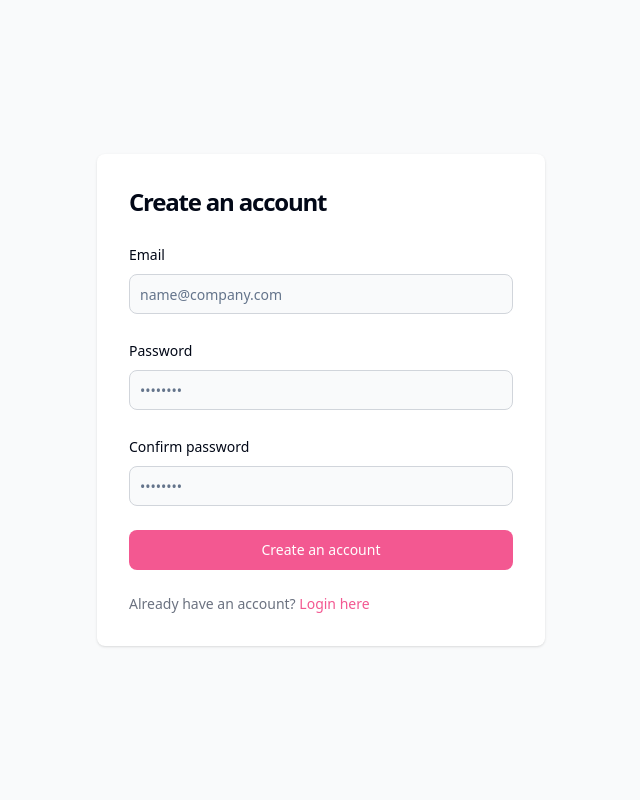
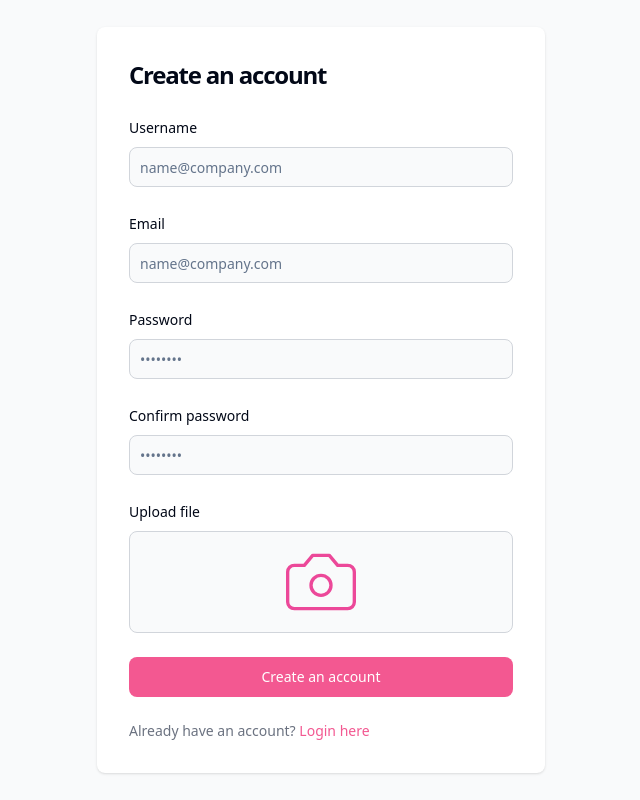
Before and after one commit to lehao190/Ecommerce-Nextjs, a Next.js app: page /register in a window 1280 px wide. Shown: the whole page, without its empty margins (319-959 px from the left). Built offline with nearby package versions, Linux system fonts and the light colour scheme.

Commit message:
styling signup page's file upload

```diff
--- a/package.json
+++ b/package.json
@@ -10,6 +10,7 @@
   },
   "dependencies": {
     "@hookform/resolvers": "^3.3.2",
+    "@radix-ui/react-avatar": "^1.0.4",
     "@radix-ui/react-label": "^2.0.2",
     "@radix-ui/react-slot": "^1.0.2",
     "@reduxjs/toolkit": "^1.9.7",
--- a/src/app/login/page.tsx
+++ b/src/app/login/page.tsx
@@ -45,11 +45,7 @@ const Login = (props: Props) => {
     }
   });
 
-  // // 2. Define a submit handler.
   const onSubmit = async (values: z.infer<typeof loginSchema>) => {
-    // Do something with the form values.
-    // ✅ This will be type-safe and validated.
-
     const response = await signIn('credentials', {
       redirect: false,
       email: values.email,
--- a/src/app/register/page.tsx
+++ b/src/app/register/page.tsx
@@ -1,9 +1,10 @@
 'use client';
 
-import React from 'react';
+import React, { useState } from 'react';
 import * as z from 'zod';
 import { zodResolver } from '@hookform/resolvers/zod';
 import { Button } from '@/components/ui/button';
+import { Avatar, AvatarFallback, AvatarImage } from '@/components/ui/avatar';
 import {
   Form,
   FormControl,
@@ -15,11 +16,16 @@ import {
 import { Input } from '@/components/ui/input';
 import { useForm } from 'react-hook-form';
 import Link from 'next/link';
+import { Camera, XCircle } from 'lucide-react';
 
-type Props = {};
+const ACCEPTED_MIME_TYPES = ['image/jpeg', 'image/jpg', 'image/png'];
+const ONE_MEGABYTE = 1 * 1024 * 1024;
 
 const signUpSchema = z
   .object({
+    username: z.string().min(8, {
+      message: 'Username must be at least 8 characters'
+    }),
     email: z
       .string()
       .min(8, {
@@ -33,27 +39,36 @@ const signUpSchema = z
     }),
     confirmPassword: z.string().min(8, {
       message: 'Email must be at leaset 8 characters.'
-    })
+    }),
+    avatar: z
+      .custom<File>()
+      .refine((file) => file.size < ONE_MEGABYTE, {
+        message: 'The file must be below 1 MB.'
+      })
+      .refine((file) => ACCEPTED_MIME_TYPES.includes(file.type), {
+        message: 'The file must be of PNG, JPEG, JPG formats.'
+      })
+      .optional()
   })
   .refine(({ password, confirmPassword }) => password === confirmPassword, {
     message: 'Passwords must match!',
     path: ['confirmPassword'] // path of error
   });
 
-const Register = (props: Props) => {
+const Register = () => {
+  const [avatar, setAvatar] = useState<string | undefined>(undefined);
+
   const form = useForm<z.infer<typeof signUpSchema>>({
     resolver: zodResolver(signUpSchema),
     defaultValues: {
+      username: '',
       email: '',
       password: '',
       confirmPassword: ''
     }
   });
 
-  // // 2. Define a submit handler.
   const onSubmit = (values: z.infer<typeof signUpSchema>) => {
-    // Do something with the form values.
-    // ✅ This will be type-safe and validated.
     console.log(values);
   };
 
@@ -70,6 +85,23 @@ const Register = (props: Props) => {
                 onSubmit={form.handleSubmit(onSubmit)}
                 className="space-y-4 md:space-y-6"
               >
+                <FormField
+                  control={form.control}
+                  name="username"
+                  render={({ field }) => (
+                    <FormItem>
+                      <FormLabel>Username</FormLabel>
+                      <FormControl>
+                        <Input
+                          className="bg-gray-50 border border-gray-300 text-gray-900 sm:text-sm rounded-lg block w-full p-2.5 dark:bg-gray-700 dark:border-gray-600 dark:placeholder-gray-400 dark:text-white dark:focus:ring-blue-500 dark:focus:border-blue-500"
+                          placeholder="name@company.com"
+                          {...field}
+                        />
+                      </FormControl>
+                      <FormMessage />
+                    </FormItem>
+                  )}
+                />
                 <FormField
                   control={form.control}
                   name="email"
@@ -123,6 +155,59 @@ const Register = (props: Props) => {
                     </FormItem>
                   )}
                 />
+                <FormField
+                  control={form.control}
+                  name="avatar"
+                  render={({ field }) => (
+                    <FormItem>
+                      <FormLabel>Upload file</FormLabel>
+                      <FormControl>
+                        <div className="flex justify-center items-center bg-gray-50 border border-gray-300 text-gray-900 sm:text-sm rounded-lg w-full p-2.5 dark:bg-gray-700 dark:border-gray-600 dark:placeholder-gray-400 dark:text-white dark:focus:ring-blue-500 dark:focus:border-blue-500">
+                          <label htmlFor="avatar-input">
+                            {avatar ? (
+                              <Avatar className="h-[80px] w-[80px]">
+                                <AvatarImage src={avatar} />
+                                <AvatarFallback className="bg-inherit">
+                                  <XCircle
+                                    size={80}
+                                    strokeWidth={1}
+                                    color="red"
+                                  />
+                                </AvatarFallback>
+                              </Avatar>
+                            ) : (
+                              <Camera
+                                className=" text-pink-500"
+                                size={80}
+                                strokeWidth={1}
+                              />
+                            )}
+                          </label>
+
+                          <Input
+                            id="avatar-input"
+                            type="file"
+                            onChange={(e) => {
+                              field.onChange(
+                                e.target.files ? e.target.files[0] : null
+                              );
+
+                              if (e.target.files?.length) {
+                                setAvatar(
+                                  URL.createObjectURL(e.target.files[0])
+                                );
+                              } else {
+                                setAvatar(undefined);
+                              }
+                            }}
+                            className="hidden"
+                          />
+                        </div>
+                      </FormControl>
+                      <FormMessage />
+                    </FormItem>
+                  )}
+                />
                 <Button
                   type="submit"
                   className="w-full text-white bg-primary hover:bg-pink-500 focus:ring-4 focus:ring-pink-300 font-medium rounded-lg text-sm px-5 py-2.5 text-center dark:bg-blue-600 dark:hover:bg-blue-700 dark:focus:ring-blue-800"
--- /dev/null
+++ b/src/components/ui/avatar.tsx
@@ -0,0 +1,50 @@
+"use client"
+
+import * as React from "react"
+import * as AvatarPrimitive from "@radix-ui/react-avatar"
+
+import { cn } from "@/lib/utils"
+
+const Avatar = React.forwardRef<
+  React.ElementRef<typeof AvatarPrimitive.Root>,
+  React.ComponentPropsWithoutRef<typeof AvatarPrimitive.Root>
+>(({ className, ...props }, ref) => (
+  <AvatarPrimitive.Root
+    ref={ref}
+    className={cn(
+      "relative flex h-10 w-10 shrink-0 overflow-hidden rounded-full",
+      className
+    )}
+    {...props}
+  />
+))
+Avatar.displayName = AvatarPrimitive.Root.displayName
+
+const AvatarImage = React.forwardRef<
+  React.ElementRef<typeof AvatarPrimitive.Image>,
+  React.ComponentPropsWithoutRef<typeof AvatarPrimitive.Image>
+>(({ className, ...props }, ref) => (
+  <AvatarPrimitive.Image
+    ref={ref}
+    className={cn("aspect-square h-full w-full", className)}
+    {...props}
+  />
+))
+AvatarImage.displayName = AvatarPrimitive.Image.displayName
+
+const AvatarFallback = React.forwardRef<
+  React.ElementRef<typeof AvatarPrimitive.Fallback>,
+  React.ComponentPropsWithoutRef<typeof AvatarPrimitive.Fallback>
+>(({ className, ...props }, ref) => (
+  <AvatarPrimitive.Fallback
+    ref={ref}
+    className={cn(
+      "flex h-full w-full items-center justify-center rounded-full bg-muted",
+      className
+    )}
+    {...props}
+  />
+))
+AvatarFallback.displayName = AvatarPrimitive.Fallback.displayName
+
+export { Avatar, AvatarImage, AvatarFallback }
```
Also changed, not shown: 1 other file (tests, documents, lock files or other folders).
